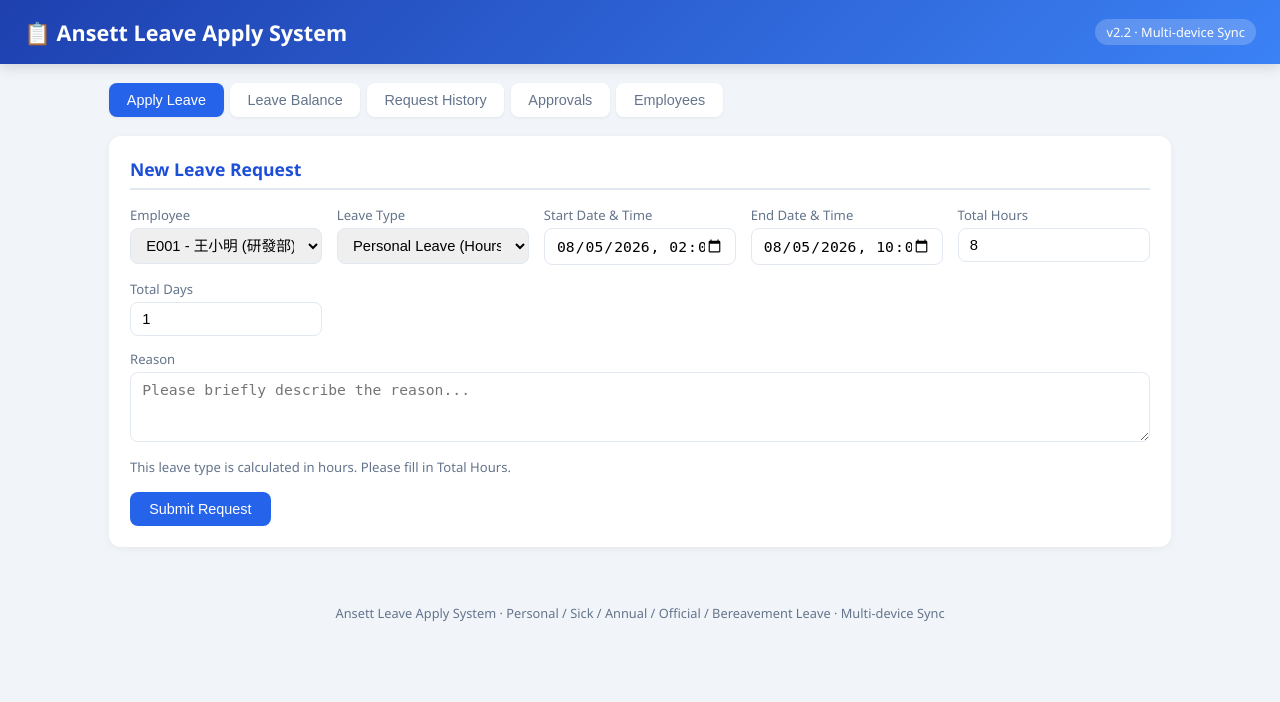
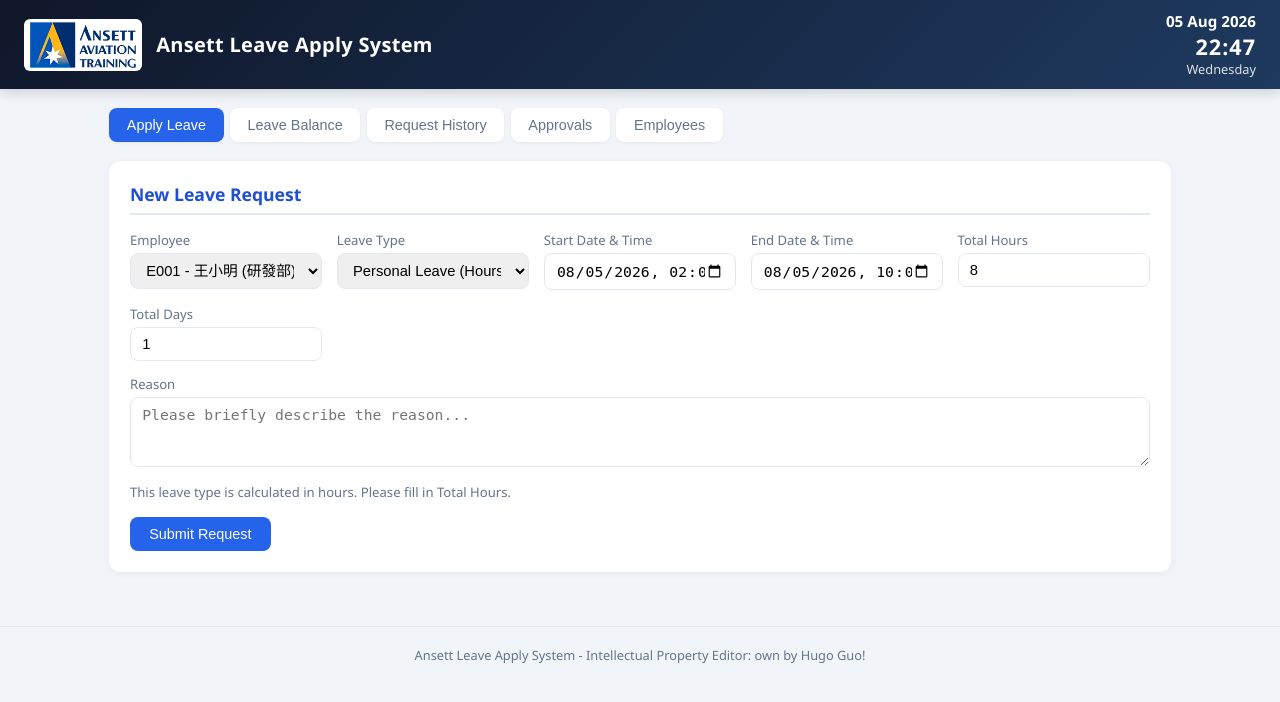
Before and after one commit to techmaint123-art/Hugo-s-inheritance, a FastAPI app: page / in a window 1280 px wide. Shown: the top 702 px of the page. Run offline with FastAPI, Linux system fonts and the light colour scheme.

Commit message:
Add files via upload

```diff
--- a/templates/index.html
+++ b/templates/index.html
@@ -13,12 +13,52 @@
 * { box-sizing: border-box; margin: 0; padding: 0; }
 body { font-family: "Segoe UI", "Helvetica Neue", Arial, sans-serif; background: var(--bg); color: var(--text); min-height: 100vh; }
 header {
-  background: linear-gradient(135deg, #1e40af, #3b82f6); color: white;
-  padding: 1.1rem 1.5rem; display: flex; justify-content: space-between; align-items: center;
-  box-shadow: 0 4px 12px rgba(0,0,0,0.12); flex-wrap: wrap; gap: 0.5rem;
+  background: linear-gradient(135deg, #0f172a, #1e3a5f);
+  color: white;
+  padding: 0.7rem 1.5rem;
+  display: flex;
+  justify-content: space-between;
+  align-items: center;
+  box-shadow: 0 4px 12px rgba(0,0,0,0.15);
+  flex-wrap: wrap;
+  gap: 0.8rem;
 }
-header h1 { font-size: 1.35rem; font-weight: 600; }
-.badge { background: rgba(255,255,255,0.2); padding: 0.25rem 0.7rem; border-radius: 999px; font-size: 0.8rem; }
+.header-left {
+  display: flex;
+  align-items: center;
+  gap: 0.9rem;
+}
+.header-left img {
+  height: 52px;
+  width: auto;
+  object-fit: contain;
+  background: white;
+  border-radius: 6px;
+  padding: 3px 6px;
+}
+.header-left h1 {
+  font-size: 1.25rem;
+  font-weight: 600;
+  letter-spacing: 0.3px;
+}
+.header-right {
+  text-align: right;
+  font-variant-numeric: tabular-nums;
+  line-height: 1.35;
+}
+.header-right .date {
+  font-size: 0.95rem;
+  font-weight: 600;
+}
+.header-right .time {
+  font-size: 1.35rem;
+  font-weight: 700;
+  letter-spacing: 1px;
+}
+.header-right .weekday {
+  font-size: 0.8rem;
+  opacity: 0.85;
+}
 .container { max-width: 1100px; margin: 0 auto; padding: 1.2rem; }
 .tabs { display: flex; gap: 0.4rem; margin-bottom: 1.2rem; flex-wrap: wrap; }
 .tab {
@@ -95,14 +135,28 @@
   box-shadow: 0 10px 40px rgba(0,0,0,0.2);
 }
 .modal h3 { margin-bottom: 1rem; color: var(--primary-dark); }
-footer { text-align: center; padding: 1.2rem; color: var(--muted); font-size: 0.8rem; }
-@media (max-width: 600px) { .form-grid { grid-template-columns: 1fr; } }
+footer {
+  text-align: center; padding: 1.2rem; color: var(--muted); font-size: 0.8rem;
+  border-top: 1px solid var(--border); margin-top: 1rem;
+}
+@media (max-width: 600px) {
+  .form-grid { grid-template-columns: 1fr; }
+  .header-left h1 { font-size: 1rem; }
+  .header-left img { height: 40px; }
+}
 </style>
 </head>
 <body>
 <header>
-  <h1>📋 Ansett Leave Apply System</h1>
-  <span class="badge">v2.2 · Multi-device Sync</span>
+  <div class="header-left">
+    <img src="/static/logo.png" alt="Ansett Aviation Training">
+    <h1>Ansett Leave Apply System</h1>
+  </div>
+  <div class="header-right">
+    <div class="date" id="clock-date">-- --- ----</div>
+    <div class="time" id="clock-time">--:--</div>
+    <div class="weekday" id="clock-weekday">--------</div>
+  </div>
 </header>
 
 <div class="container">
@@ -236,9 +290,33 @@
   </div>
 </div>
 
-<footer>Ansett Leave Apply System · Personal / Sick / Annual / Official / Bereavement Leave · Multi-device Sync</footer>
+<footer>Ansett Leave Apply System - Intellectual Property Editor: own by Hugo Guo!</footer>
 
 <script>
+// ===== Live Clock (UTC+8 / Taiwan Time) =====
+const months = ['Jan','Feb','Mar','Apr','May','Jun','Jul','Aug','Sep','Oct','Nov','Dec'];
+const weekdays = ['Sunday','Monday','Tuesday','Wednesday','Thursday','Friday','Saturday'];
+
+function updateClock() {
+  // Get current time in Asia/Taipei (UTC+8)
+  const now = new Date();
+  const tw = new Date(now.toLocaleString('en-US', { timeZone: 'Asia/Taipei' }));
+
+  const day = String(tw.getDate()).padStart(2, '0');
+  const mon = months[tw.getMonth()];
+  const year = tw.getFullYear();
+  const hh = String(tw.getHours()).padStart(2, '0');
+  const mm = String(tw.getMinutes()).padStart(2, '0');
+  const weekday = weekdays[tw.getDay()];
+
+  document.getElementById('clock-date').textContent = `${day} ${mon} ${year}`;
+  document.getElementById('clock-time').textContent = `${hh}:${mm}`;
+  document.getElementById('clock-weekday').textContent = weekday;
+}
+updateClock();
+setInterval(updateClock, 1000);
+
+// ===== Rest of the app =====
 function showAlert(msg, type = 'success') {
   const el = document.getElementById('alert');
   el.className = 'alert alert-' + type;
@@ -335,13 +413,12 @@
 async function loadTypes() {
   const res = await fetch('/api/leave-types');
   const list = await res.json();
-  // Map Chinese leave type names to English for display
   const nameMap = {
-    '事假': 'Personal Leave',
-    '病假': 'Sick Leave',
-    '年假': 'Annual Leave',
-    '公假': 'Official Leave',
-    '喪假': 'Bereavement Leave'
+    '事假': 'Personal Leave', '病假': 'Sick Leave', '年假': 'Annual Leave',
+    '公假': 'Official Leave', '喪假': 'Bereavement Leave',
+    'Personal Leave': 'Personal Leave', 'Sick Leave': 'Sick Leave',
+    'Annual Leave': 'Annual Leave', 'Official Leave': 'Official Leave',
+    'Bereavement Leave': 'Bereavement Leave'
   };
   document.getElementById('type_id').innerHTML = list.map(t => {
     const displayName = nameMap[t.type_name] || t.type_name;
@@ -414,7 +491,10 @@
   const list = await res.json();
   const nameMap = {
     '事假': 'Personal Leave', '病假': 'Sick Leave', '年假': 'Annual Leave',
-    '公假': 'Official Leave', '喪假': 'Bereavement Leave'
+    '公假': 'Official Leave', '喪假': 'Bereavement Leave',
+    'Personal Leave': 'Personal Leave', 'Sick Leave': 'Sick Leave',
+    'Annual Leave': 'Annual Leave', 'Official Leave': 'Official Leave',
+    'Bereavement Leave': 'Bereavement Leave'
   };
   document.getElementById('balanceList').innerHTML = list.map(b => {
     const displayName = nameMap[b.type_name] || b.type_name;
@@ -438,7 +518,10 @@
   const list = await res.json();
   const nameMap = {
     '事假': 'Personal', '病假': 'Sick', '年假': 'Annual',
-    '公假': 'Official', '喪假': 'Bereavement'
+    '公假': 'Official', '喪假': 'Bereavement',
+    'Personal Leave': 'Personal', 'Sick Leave': 'Sick',
+    'Annual Leave': 'Annual', 'Official Leave': 'Official',
+    'Bereavement Leave': 'Bereavement'
   };
   const tbody = document.getElementById('requestTable');
   if (!list.length) {
@@ -474,7 +557,10 @@
   const list = await res.json();
   const nameMap = {
     '事假': 'Personal Leave', '病假': 'Sick Leave', '年假': 'Annual Leave',
-    '公假': 'Official Leave', '喪假': 'Bereavement Leave'
+    '公假': 'Official Leave', '喪假': 'Bereavement Leave',
+    'Personal Leave': 'Personal Leave', 'Sick Leave': 'Sick Leave',
+    'Annual Leave': 'Annual Leave', 'Official Leave': 'Official Leave',
+    'Bereavement Leave': 'Bereavement Leave'
   };
   const container = document.getElementById('approveList');
   if (!list.length) {
```
Also changed, not shown: static/logo.png (added).
